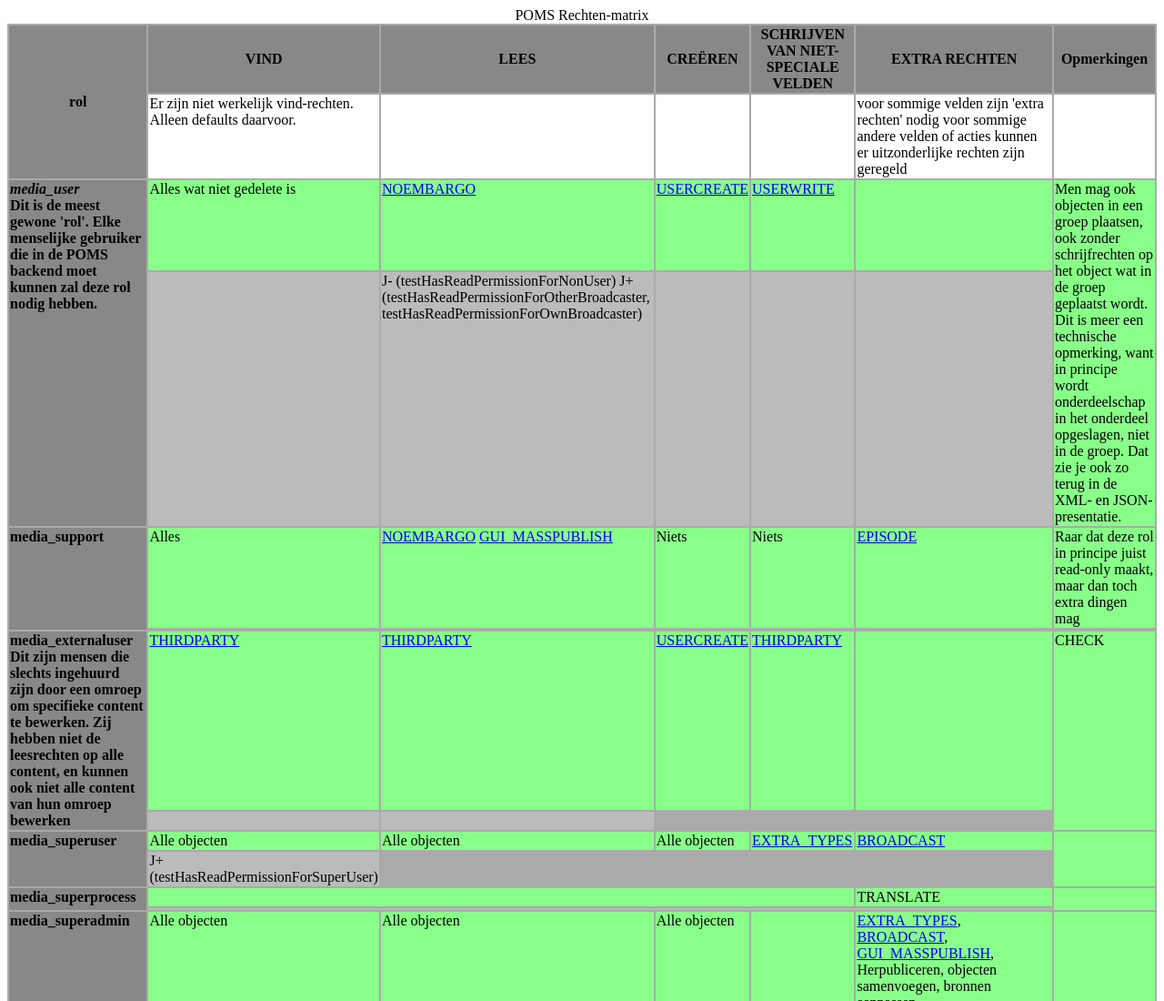
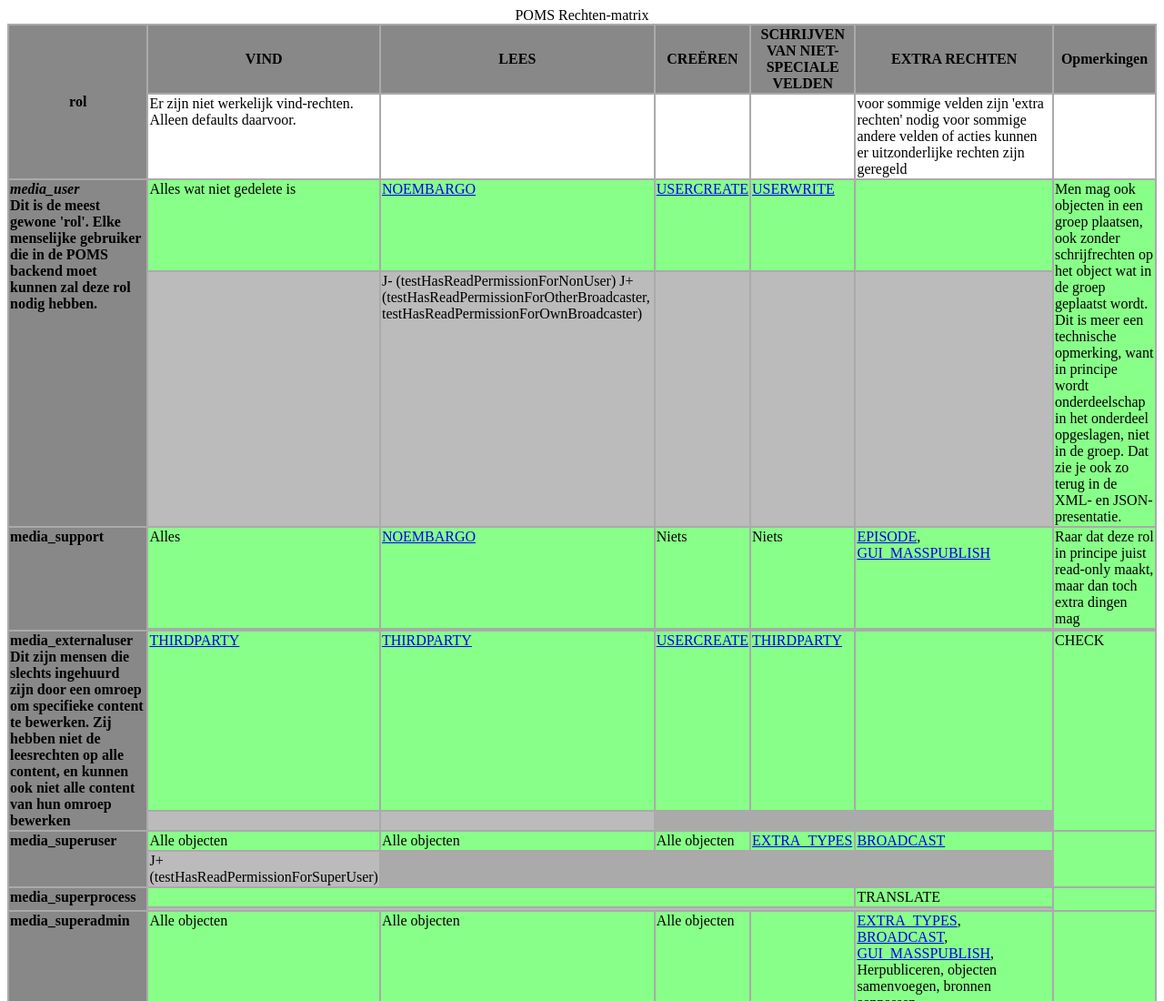
Before and after one commit to npo-poms/poms-parent, a plain HTML site: page RIGHTS.html in a window 1280 px wide. Shown: the top 1100 px of the page at 91% size. Drawn offline with nearby package versions, Linux system fonts and the light colour scheme.

Commit message:
This is an 'extra' right.

```diff
--- a/RIGHTS.html
+++ b/RIGHTS.html
@@ -117,11 +117,13 @@
 		 <td>Alles</td>
 		 <td>
        <a href="#noembargo">NOEMBARGO</a>
-       <a href="#gui_masspublish">GUI_MASSPUBLISH</a>
      </td>
 		 <td>Niets</td>
 		 <td>Niets</td>
-		 <td><a href="#episode">EPISODE</a></td>
+		 <td>
+       <a href="#episode">EPISODE</a>,
+       <a href="#gui_masspublish">GUI_MASSPUBLISH</a>
+     </td>
 		 <td>Raar dat deze rol in principe juist read-only maakt, maar dan toch extra dingen mag</td>
 	 </tr>
    <tr class="coverage">
```
